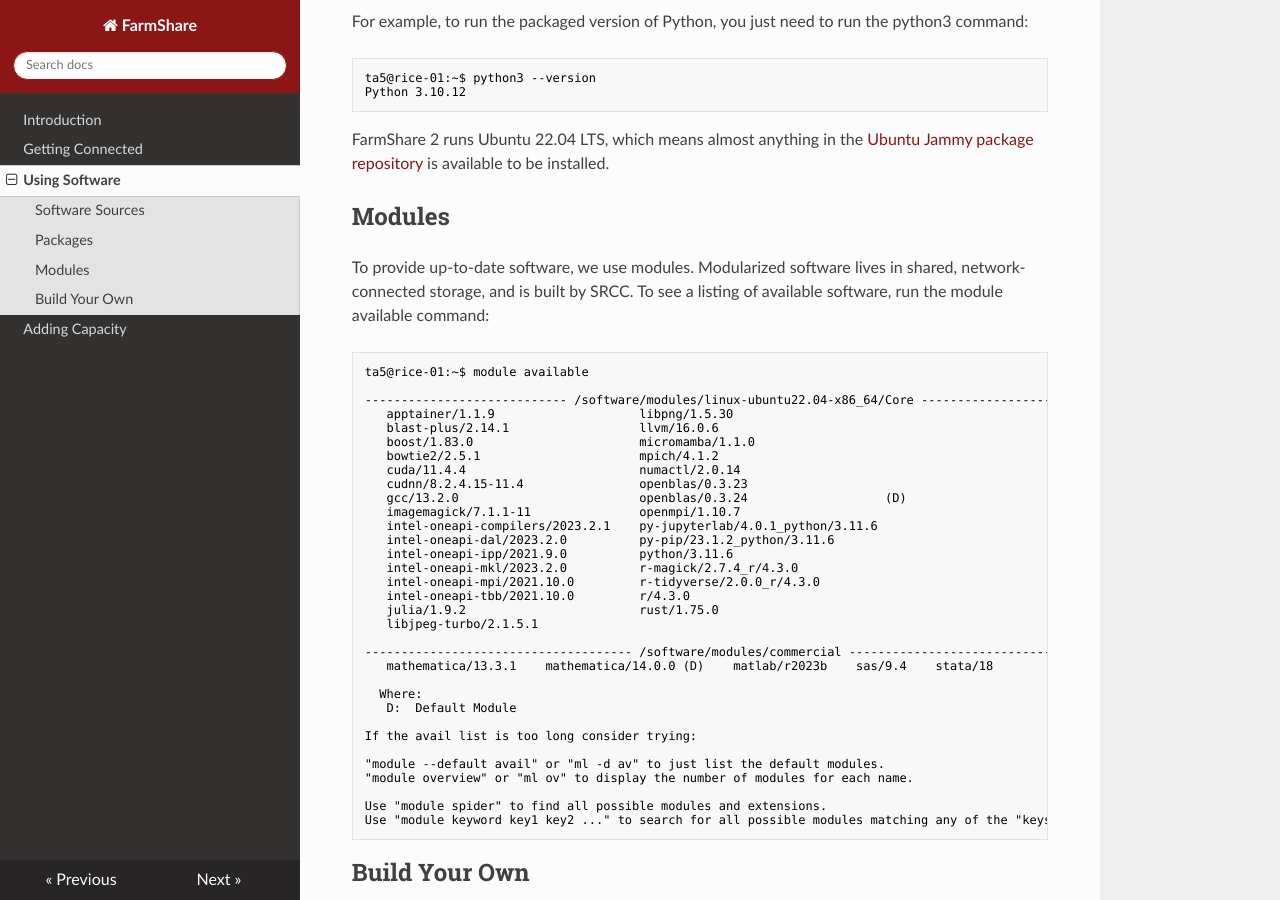
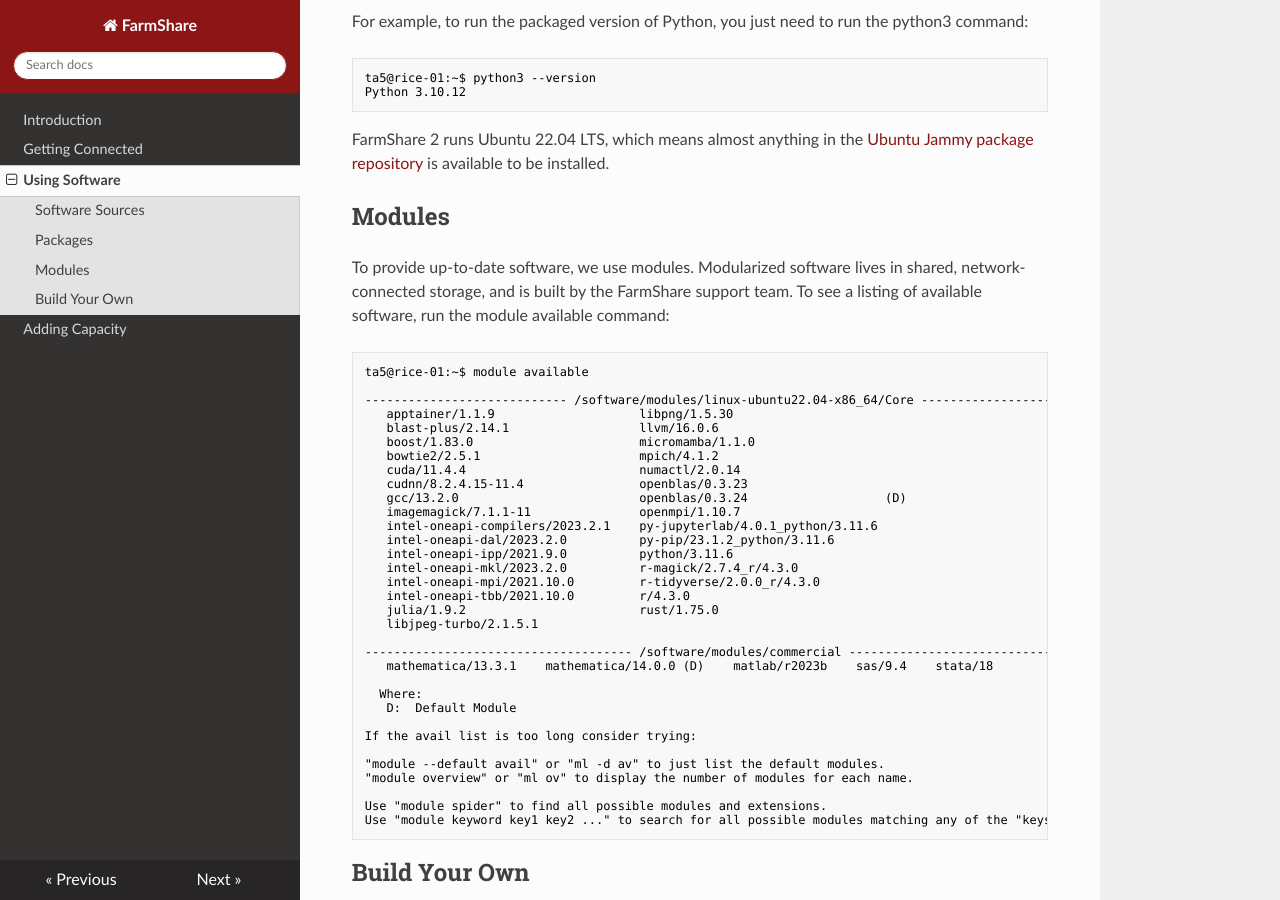
Before and after one commit to stanford-rc/farmshare-docs, an MkDocs documentation site: the page built from docs/software.md, in a window 1280 px wide and 900 px high, scrolled down 598 px. Built offline with MkDocs 1.6.1, drawn with Linux system fonts in a browser that asks for light colours; nearby versions of some CDN libraries.

Commit message:
Update software.md

```diff
--- a/docs/software.md
+++ b/docs/software.md
@@ -25,7 +25,7 @@
 
 ## Modules
 
-To provide up-to-date software, we use modules. Modularized software lives in shared, network-connected storage, and is  built by SRCC. To see a listing of available software, run the module available command:
+To provide up-to-date software, we use modules. Modularized software lives in shared, network-connected storage, and is  built by the FarmShare support team. To see a listing of available software, run the module available command:
 
 ~~~no-highlight
 ta5@rice-01:~$ module available
```
